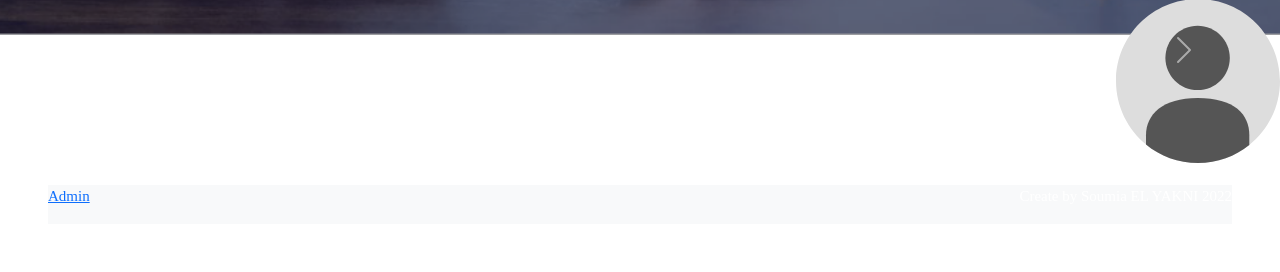
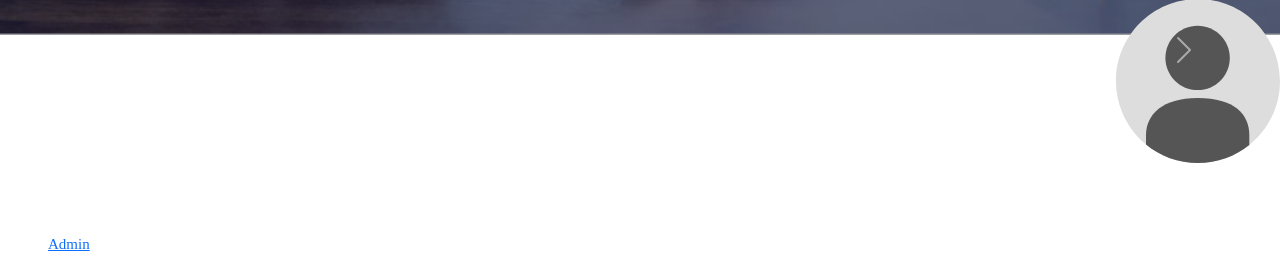
Before and after one commit to soumia-elyakni/Qanuny, a PHP site: the page made by index.php in a window 1280 px wide. Shown: the part 765-1037 px from the top of the page. Before the commit the page ends 968 px from the top, so only its background shows below. Run offline with PHP 8.4, Linux system fonts and the light colour scheme; some libraries are stand-ins or nearby versions.

Commit message:
bgtransparent

```diff
--- a/views/includes/footer.php
+++ b/views/includes/footer.php
@@ -1,5 +1,5 @@
 
-<div class="bg-light d-flex mx-5 justify-content-between">
+<div class="bg-transparent mt-5 d-flex px-5 w-100 justify-content-between" style="direction: rtl ;">
  <p>Create by Soumia EL YAKNI 2022</p>
  <p><a href="./loginAdmin">Admin</a></p>
 </div>
```
